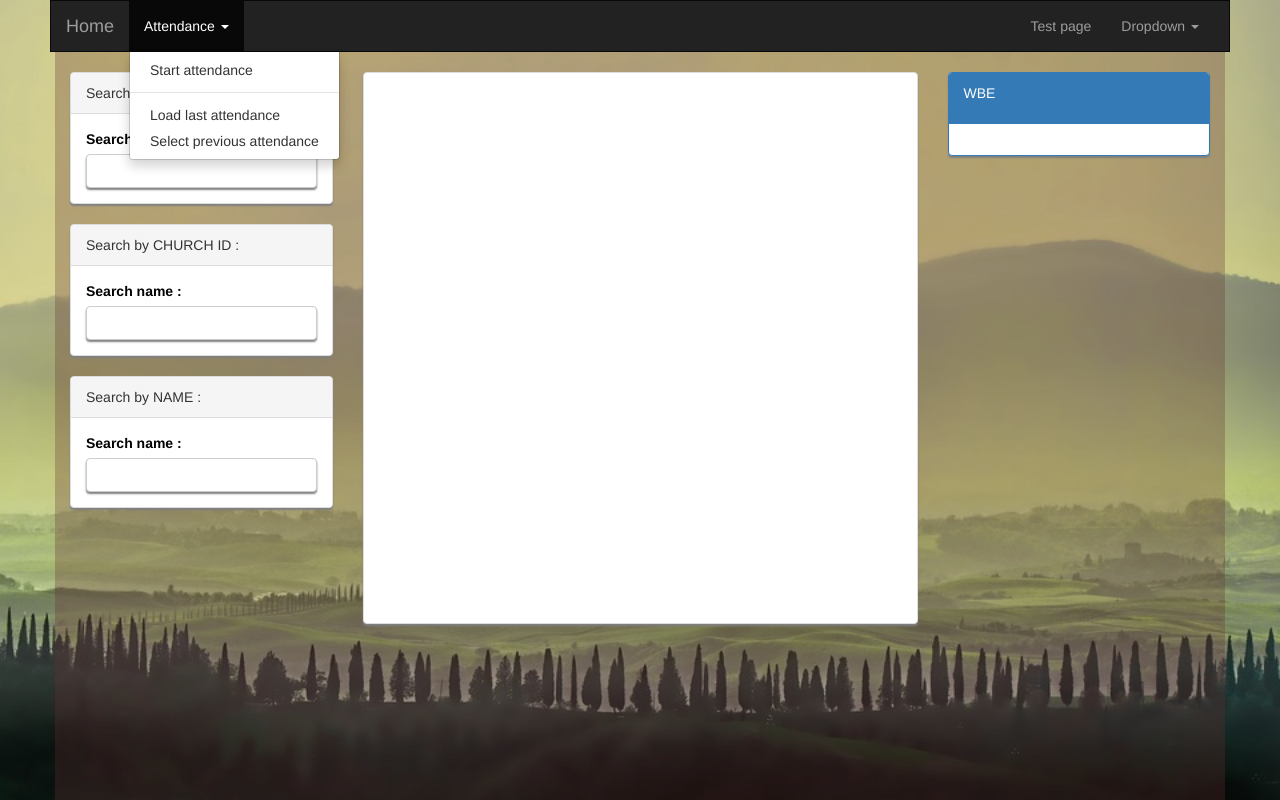
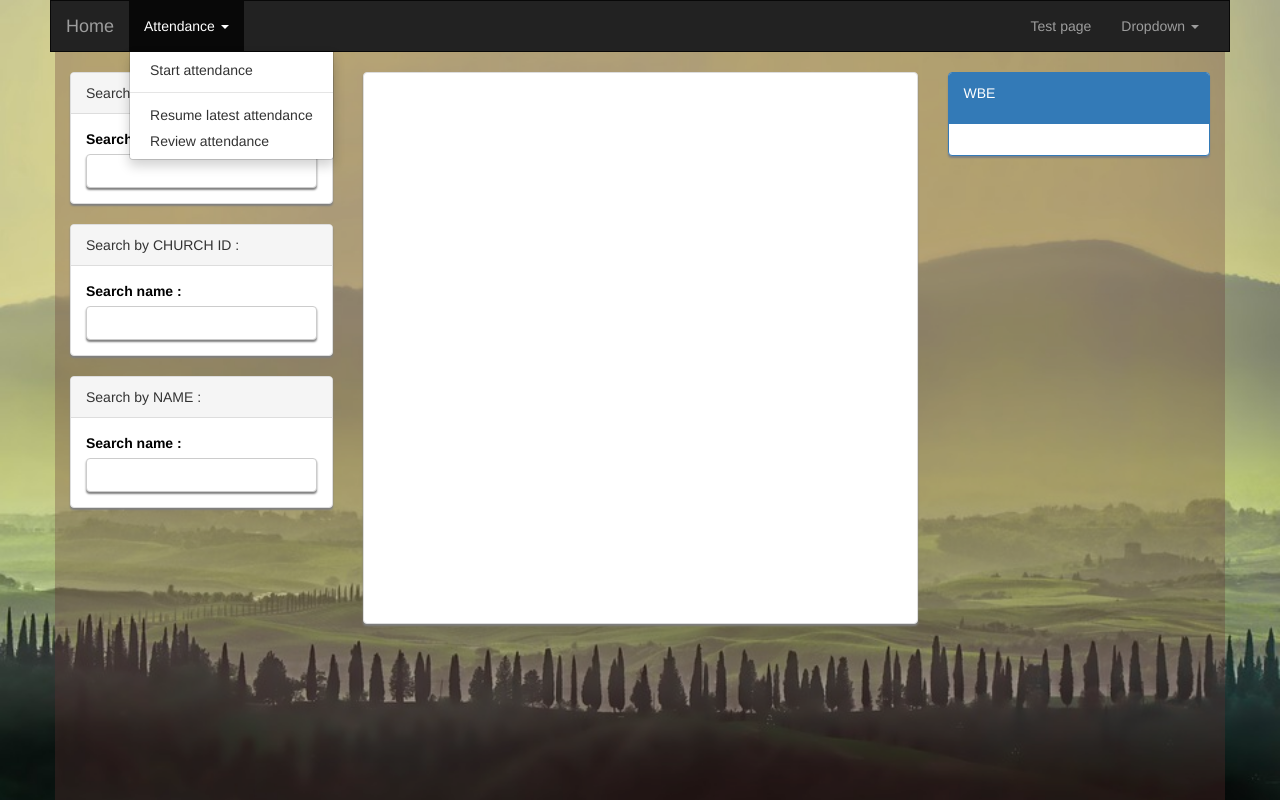
Before and after one commit to mattSandoval/crafting-table, a PHP site: page /pages/attendance.php in a window 1280 px wide, after a click on "Attendance". Run offline with PHP 8.4, Linux system fonts and the light colour scheme; the visitor is signed in with stand-in values (Sample User, id 1); data comes from the database, SQL or seed files in the repository.

Commit message:
Changed Attendance Dropdown
Changed "Load last attendance" to "Resume latest attendance"
Changed "Select previous attendance" to "Review attendance"

```diff
--- a/layout/navigation.php
+++ b/layout/navigation.php
@@ -28,8 +28,8 @@
 
             <li><a href="#" data-toggle="modal" data-target="#pre_Attendance">Start attendance</a></li>
             <li role="separator" class="divider"></li>
-            <li><a href="<?php $_SERVER['DOCUMENT_ROOT'] ?>/crafting-table/pages/attendance.php">Load last attendance</a></li>
-            <li><a href="<?php $_SERVER['DOCUMENT_ROOT'] ?>/crafting-table/pages/attendance-select.php">Select previous attendance</a></li>
+            <li><a href="<?php $_SERVER['DOCUMENT_ROOT'] ?>/crafting-table/pages/attendance.php">Resume latest attendance</a></li>
+            <li><a href="<?php $_SERVER['DOCUMENT_ROOT'] ?>/crafting-table/pages/attendance-select.php">Review attendance</a></li>
 
           </ul>
 
```
